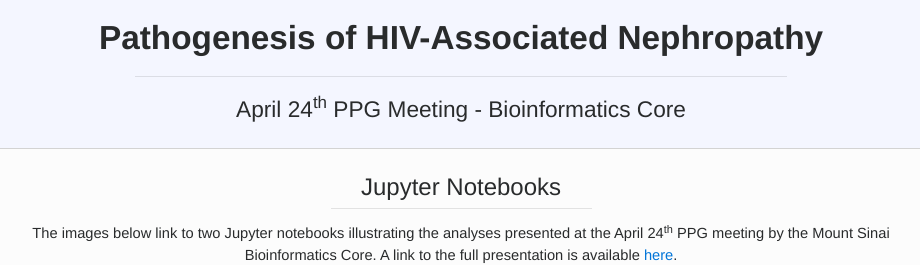
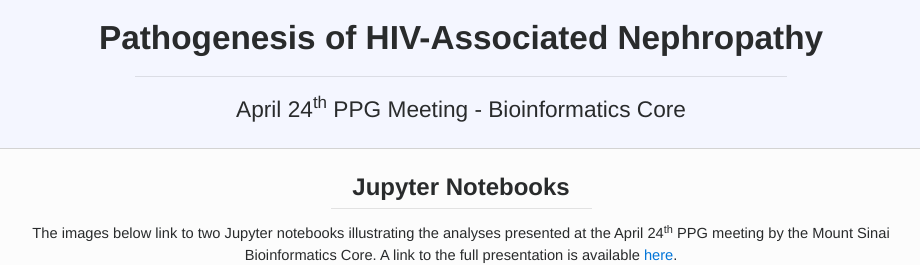
Before and after one commit to MaayanLab/ppg-core, a plain HTML site: page index.html in a window 1280 px wide. Shown: the top 265 px of the page, without its empty margins (179-1099 px from the left). Drawn offline with nearby package versions, Linux system fonts and the light colour scheme; a script that the page names is missing.

Commit message:
Minor edits to index.html

```diff
--- a/index.html
+++ b/index.html
@@ -21,7 +21,7 @@
     	<div class="container">
 	    	<div id="introduction-row" class="row">
 		    	<div class="col-md-12 text-center">
-			    	<div class="h4">Jupyter Notebooks</div>
+			    	<div class="h4"><b>Jupyter Notebooks</b></div>
 			    	<hr class="my-2" width="30%">
 			    	<div id="intro-text">The images below link to two Jupyter notebooks illustrating the analyses presented at the April 24<sup>th</sup> PPG meeting by the Mount Sinai Bioinformatics Core.  A link to the full presentation is available <a href="https://drive.google.com/open?id=0B46LT_Hxo_TtZ0JlbFZnXzk5U28">here</a>.</div>
 		    	</div>
```
